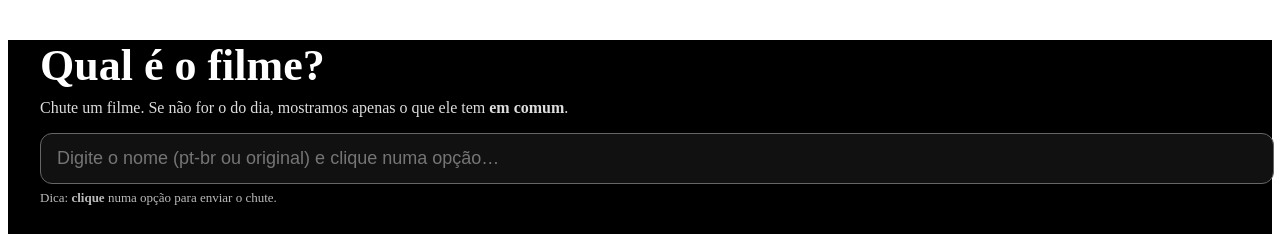
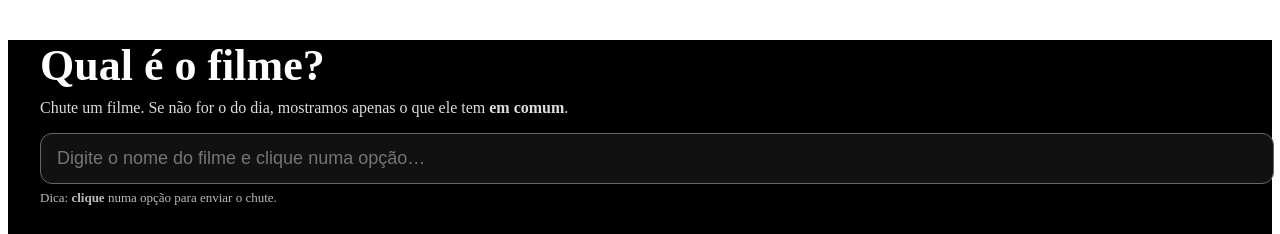
Before and after one commit to dehcruz/cast2, a Next.js app: page / in a window 1280 px wide. Shown: the top 234 px of the page. Built offline with nearby package versions, Linux system fonts and the light colour scheme.

Commit message:
Update index.tsx

```diff
--- a/pages/index.tsx
+++ b/pages/index.tsx
@@ -113,7 +113,7 @@ export default function Home() {
               value={query}
               onChange={(e) => setQuery(e.target.value)}
               onKeyDown={(e) => { if (e.key === 'Enter') e.preventDefault(); }}
-              placeholder="Digite o nome (pt-br ou original) e clique numa opção…"
+              placeholder="Digite o nome do filme e clique numa opção…"
               style={input}
             />
             {(suggestions.length > 0 || query) && (
```
